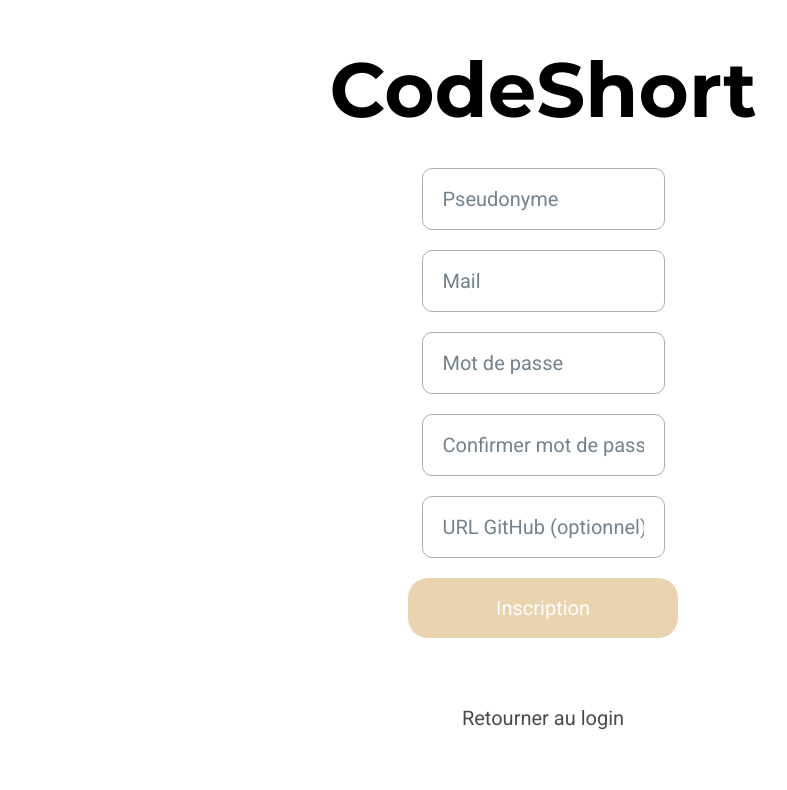
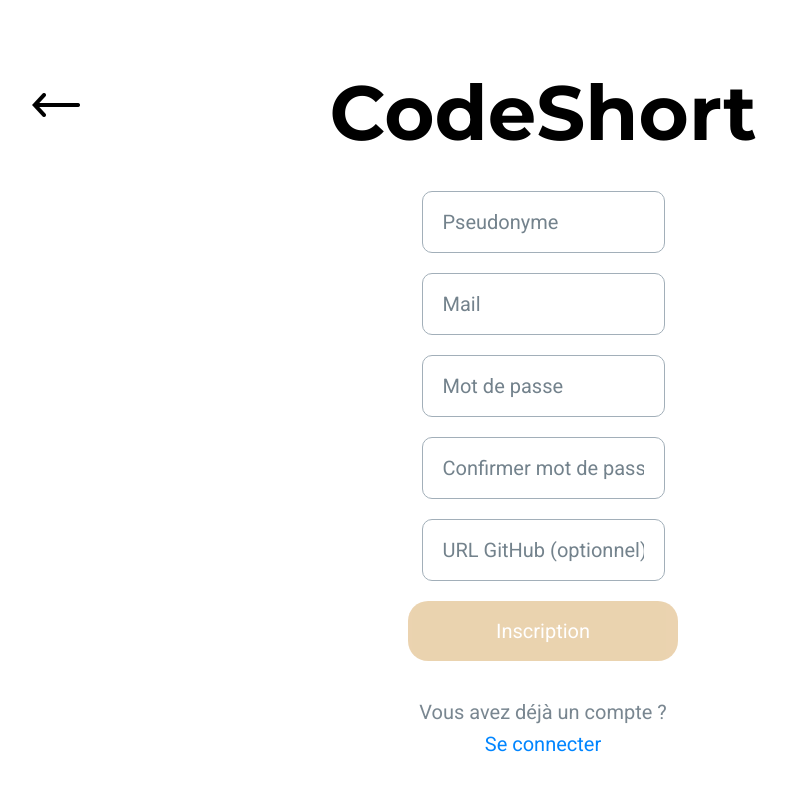
Before and after one commit to univ-smb-m1-isc-2022/codeshort-front, an Angular app: page /register in a window 1280 px wide. Shown: the top 790 px of the page, without its empty margins (97-884 px from the left). Built offline with nearby package versions, Linux system fonts and the light colour scheme.

Commit message:
[+] some fix

```diff
--- a/src/app/components/comment/comment.component.html
+++ b/src/app/components/comment/comment.component.html
@@ -1,5 +1,6 @@
 <div class="main">
     <div class="anecdote-box">
+        <a class="arrow-back" (click)="goToHome()"><img src="../../assets/images/arrow-back.png"></a>
         <app-anecdote [anecdote]="anecdote$ | async" class="anecdote"></app-anecdote>
     </div>
     <div class="box">
--- a/src/app/components/comment/comment.component.scss
+++ b/src/app/components/comment/comment.component.scss
@@ -12,6 +12,7 @@
 
 .anecdote-box {
     display: flex;
+    flex-direction: column;
     align-items: center;
     justify-content: center;
     width: 50vw;
@@ -73,3 +74,8 @@
     border: none;
     width: 90%;
 }
+
+.arrow-back {
+    width: 50px;
+    height: 50px;
+}
--- a/src/app/components/comment/comment.component.ts
+++ b/src/app/components/comment/comment.component.ts
@@ -34,7 +34,6 @@
         let url = this.router.url;
         let urlSplit = url.split('/');
         this.anecdoteService.getOneAnecdote(parseInt(urlSplit[urlSplit.length-1])).subscribe(data => {
-          console.log(data);
           let anecdote = {
             id: data.anecdote.id,
             topics: data.anecdote.topics,
@@ -70,4 +69,8 @@
     this.anecdoteSubscription.unsubscribe();
   }
 
+  goToHome() : void {
+    this.router.navigateByUrl('home');
+  }
+
 }
--- a/src/app/components/header/header.component.ts
+++ b/src/app/components/header/header.component.ts
@@ -30,9 +30,6 @@
         this.topics.push(element.name)
       });
     });
-
-    console.log(this.authentificationService.getLinkPicture())
-
   }
 
   goToLogin() : void {
--- a/src/app/components/home/home.component.scss
+++ b/src/app/components/home/home.component.scss
@@ -48,3 +48,8 @@
     background-color: rgb(215, 168, 98, 0.7);
     scale: 1.1;
 }
+
+.switch:hover {
+    background-color: rgb(215, 168, 98, 0.7);
+    scale: 1.1;
+}
--- a/src/app/components/home/home.component.ts
+++ b/src/app/components/home/home.component.ts
@@ -141,7 +141,6 @@
     this.anecdotesService.getRandomAnecdotes().subscribe(data => {
       var anecdotesTmp: Anecdote[] = [];
       data.anecdotes.forEach((e : any) => {
-        console.log(e)
         var anecdote: Anecdote = {
           id: e.id,
           topics: e.topics,
--- a/src/app/components/login/login.component.html
+++ b/src/app/components/login/login.component.html
@@ -1,3 +1,4 @@
+<a class="arrow-back" (click)="goToHome()"><img src="../../assets/images/arrow-back.png"></a>
 <div class="main">
     <article class="login">
         <div class="title">
--- a/src/app/components/login/login.component.scss
+++ b/src/app/components/login/login.component.scss
@@ -68,9 +68,18 @@
 .no-account-label {
     opacity: 0.7;
 }
+
 .register {
     background-color: white;
     color: rgb(0,133,255);
     border: none;
     cursor: pointer;
 }
+
+.arrow-back {
+    position: absolute;
+    top: 10%;
+    left: 10%;
+    width: 50px;
+    height: 50px;
+}
--- a/src/app/components/login/login.component.ts
+++ b/src/app/components/login/login.component.ts
@@ -27,6 +27,10 @@
 
   }
 
+  goToHome() : void {
+    this.router.navigateByUrl('home');
+  }
+
   goToRegister() : void {
     this.router.navigateByUrl('register');
   }
--- a/src/app/components/register/register.component.html
+++ b/src/app/components/register/register.component.html
@@ -1,3 +1,4 @@
+<a class="arrow-back" (click)="goToHome()"><img src="../../assets/images/arrow-back.png"></a>
 <div class="main">
     <article class="login">
         <div class="title">
@@ -32,7 +33,8 @@
         </form>
 
         <div class="bottom">
-            <button (click)="goToLogin()" class="back-login">Retourner au login</button>
+            <p class="no-account-label">Vous avez déjà un compte ?</p>
+            <a (click)="goToLogin()" class="back-login">Se connecter</a>
         </div>
     </article>
 </div>
--- a/src/app/components/register/register.component.scss
+++ b/src/app/components/register/register.component.scss
@@ -66,9 +66,13 @@
 }
 
 .back-login {
+    background-color: white;
+    color: rgb(0,133,255);
     border: none;
-    background-color: white;
-    color: black;
+    cursor: pointer;
+}
+
+.no-account-label {
     opacity: 0.7;
 }
 
@@ -77,3 +81,11 @@
     color: rgb(0,133,255);
     border: none;
 }
+
+.arrow-back {
+    position: absolute;
+    top: 10%;
+    left: 10%;
+    width: 50px;
+    height: 50px;
+}
--- a/src/app/components/register/register.component.ts
+++ b/src/app/components/register/register.component.ts
@@ -71,6 +71,10 @@
     this.router.navigateByUrl('login');
   }
 
+  goToHome() : void {
+    this.router.navigateByUrl('home');
+  }
+
   get usernameField(){
     return this.userRegister.get('username')
   }
```
Also changed, not shown: src/assets/images/arrow-back.png (added).
